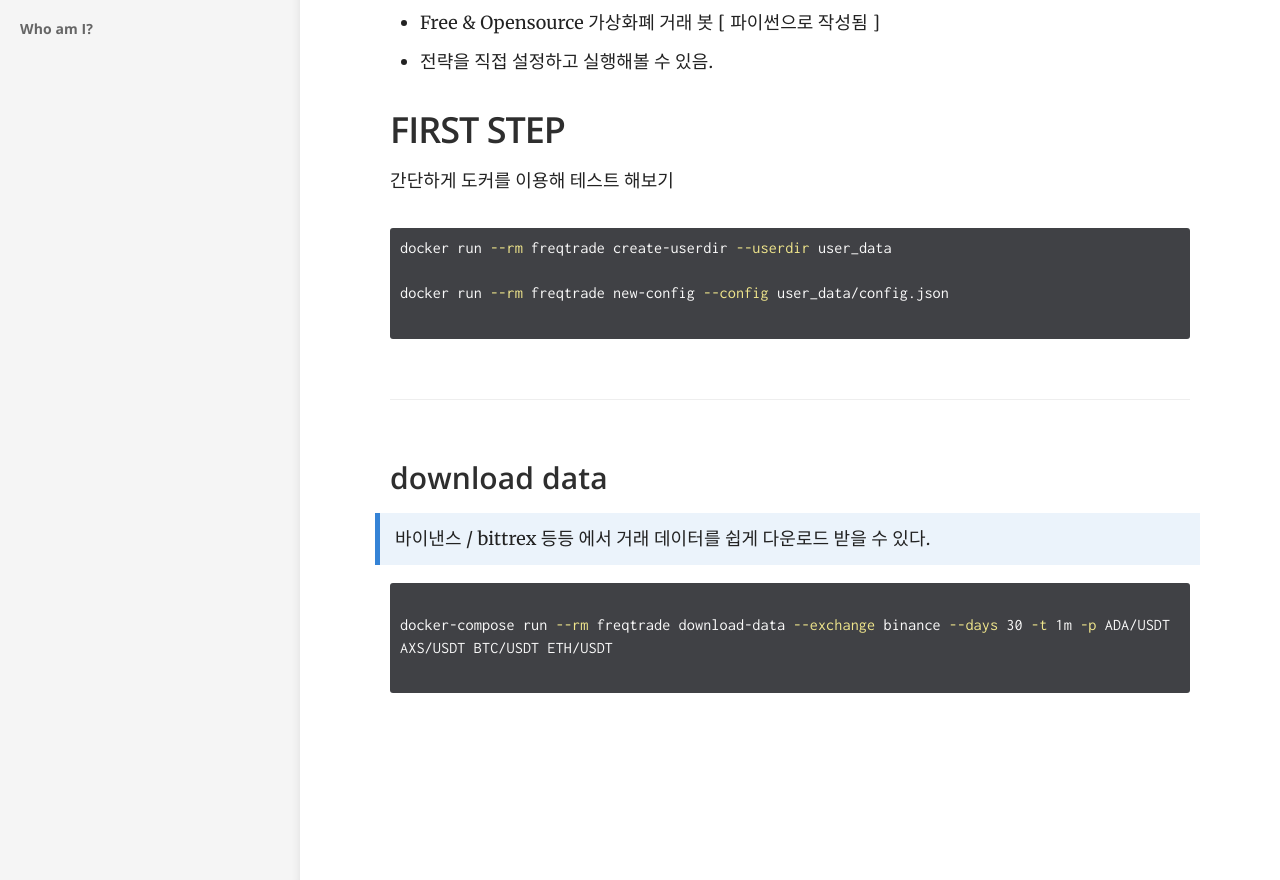
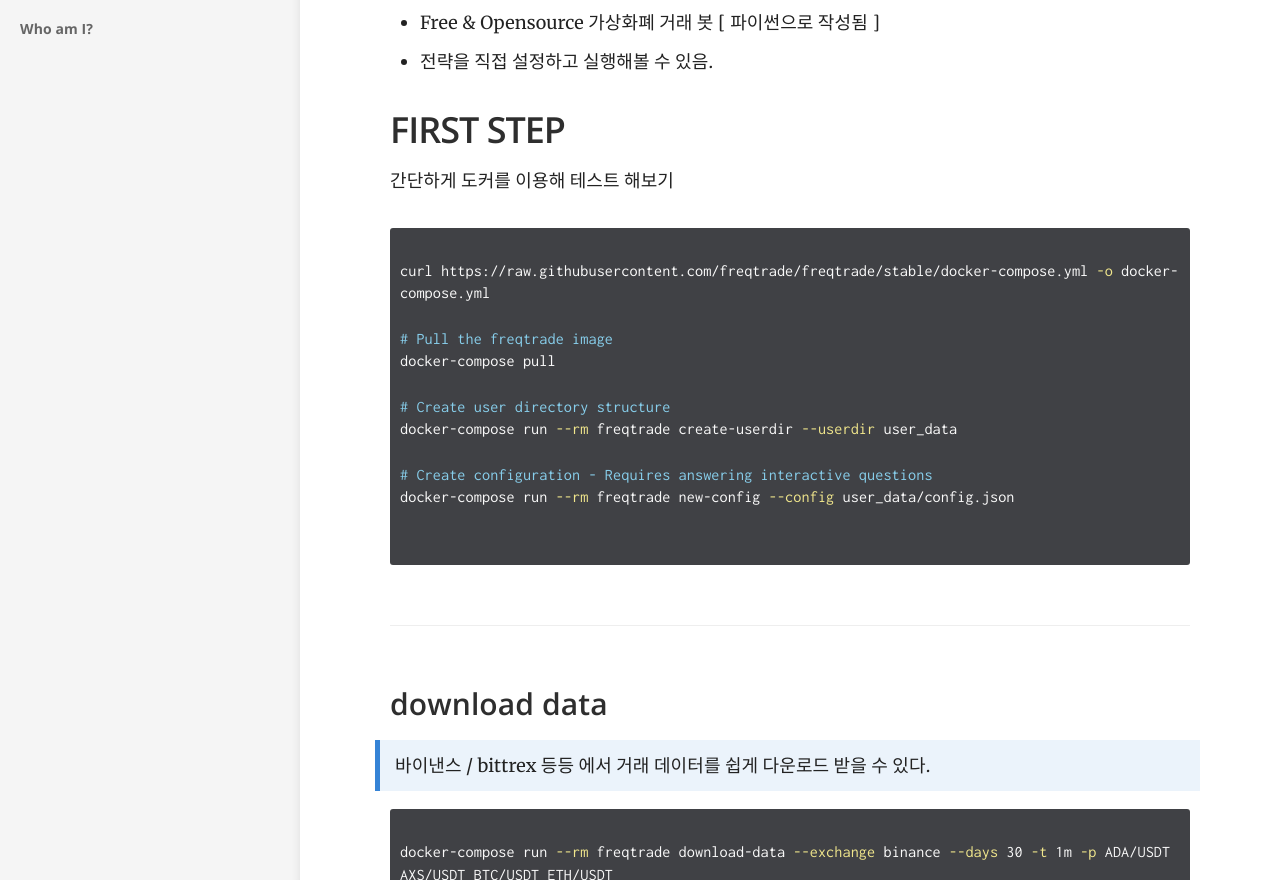
Before and after one commit to shellcodesniper/how_to_series, a Jekyll site: the page built from _docs/freqtrade/first_step/introduction.md, in a window 1280 px wide and 900 px high, scrolled down 561 px, cut to the strip 20-900 px from the top of the window. Built offline with Jekyll 4.4.1, drawn with Linux system fonts in a browser that asks for light colours.

````diff
--- a/_docs/freqtrade/first_step/introduction.md
+++ b/_docs/freqtrade/first_step/introduction.md
@@ -26,9 +26,18 @@ id: 5
 간단하게 도커를 이용해 테스트 해보기
 
 ```bash
-docker run --rm freqtrade create-userdir --userdir user_data
 
-docker run --rm freqtrade new-config --config user_data/config.json
+curl https://raw.githubusercontent.com/freqtrade/freqtrade/stable/docker-compose.yml -o docker-compose.yml
+
+# Pull the freqtrade image
+docker-compose pull
+
+# Create user directory structure
+docker-compose run --rm freqtrade create-userdir --userdir user_data
+
+# Create configuration - Requires answering interactive questions
+docker-compose run --rm freqtrade new-config --config user_data/config.json
+
 
 ```
 
````
